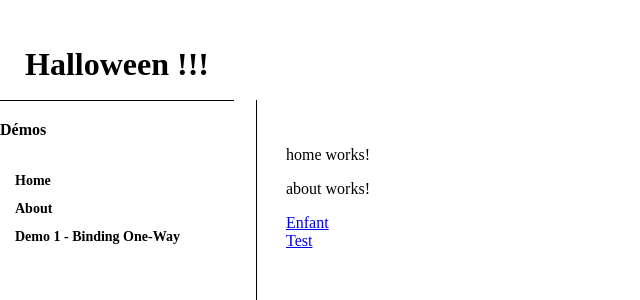
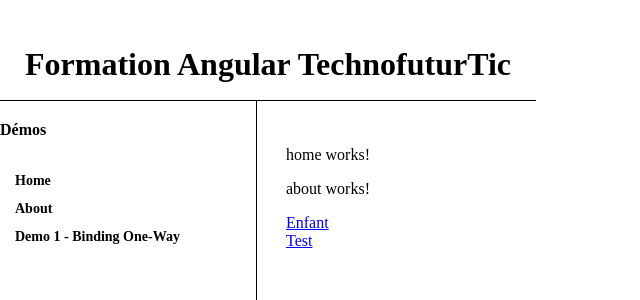
Before and after one commit to Kwendoo/Angular, an Angular app in the folder DemoAngular/: page /home in a window 1280 px wide. Shown: the top 300 px of the page, without its empty margins (0-640 px from the left). Built offline with nearby package versions, Linux system fonts and the light colour scheme.

Commit message:
Changement de titre dossier

```diff
--- a/DemoAngular/src/app/app.component.html
+++ b/DemoAngular/src/app/app.component.html
@@ -1,5 +1,5 @@
 <div class="header">
-    <h1>Halloween !!!</h1>
+    <h1>Formation Angular TechnofuturTic</h1>
 </div>
 
 <!--<app-home></app-home>-->
```
